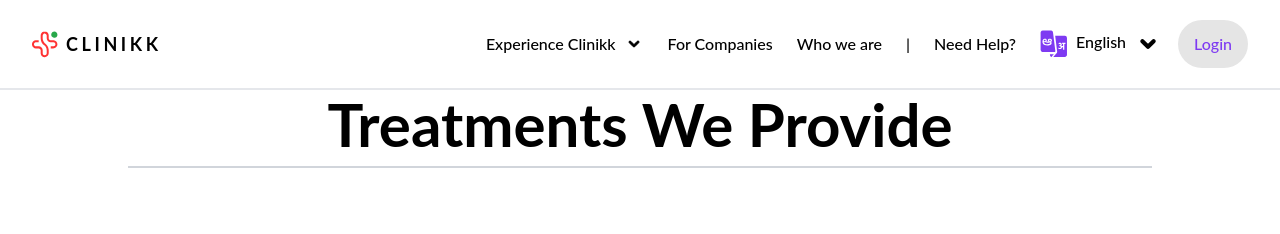
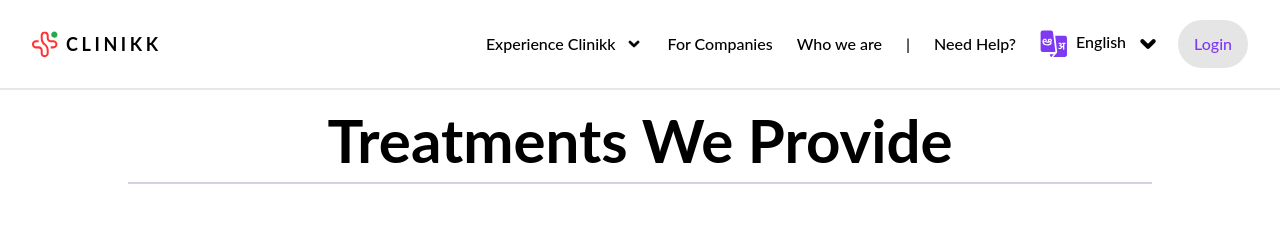
Before and after one commit to itsAakanksha/clinikk-articles, a React (Vite) app: page / in a window 1280 px wide. Shown: the top 234 px of the page. Built offline with nearby package versions, Linux system fonts and the light colour scheme.

Commit message:
added cta

```diff
--- a/src/Components/Header.jsx
+++ b/src/Components/Header.jsx
@@ -3,7 +3,7 @@ import React from 'react'
 function Header() {
   return (
    <>
-   <div className='border-y-2 border-gray-300 w-full flex justify-center '>
+   <div className='border-y-2 border-gray-300 w-full flex justify-center pt-4 '>
    <h1 className='mx-auto md:text-6xl p-3 text-4xl text-center '>Treatments We Provide</h1>
    </div>
    </>
```
